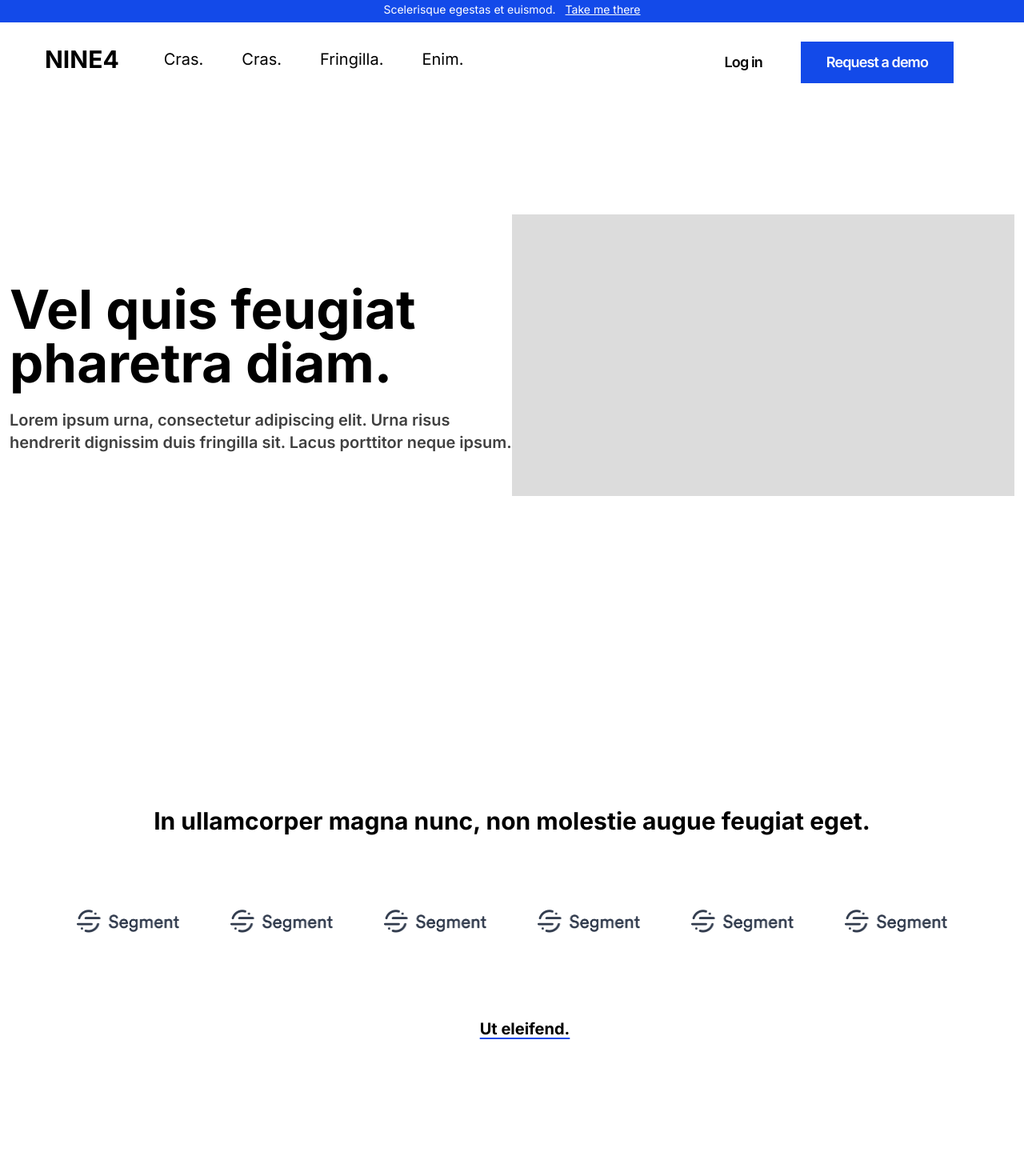
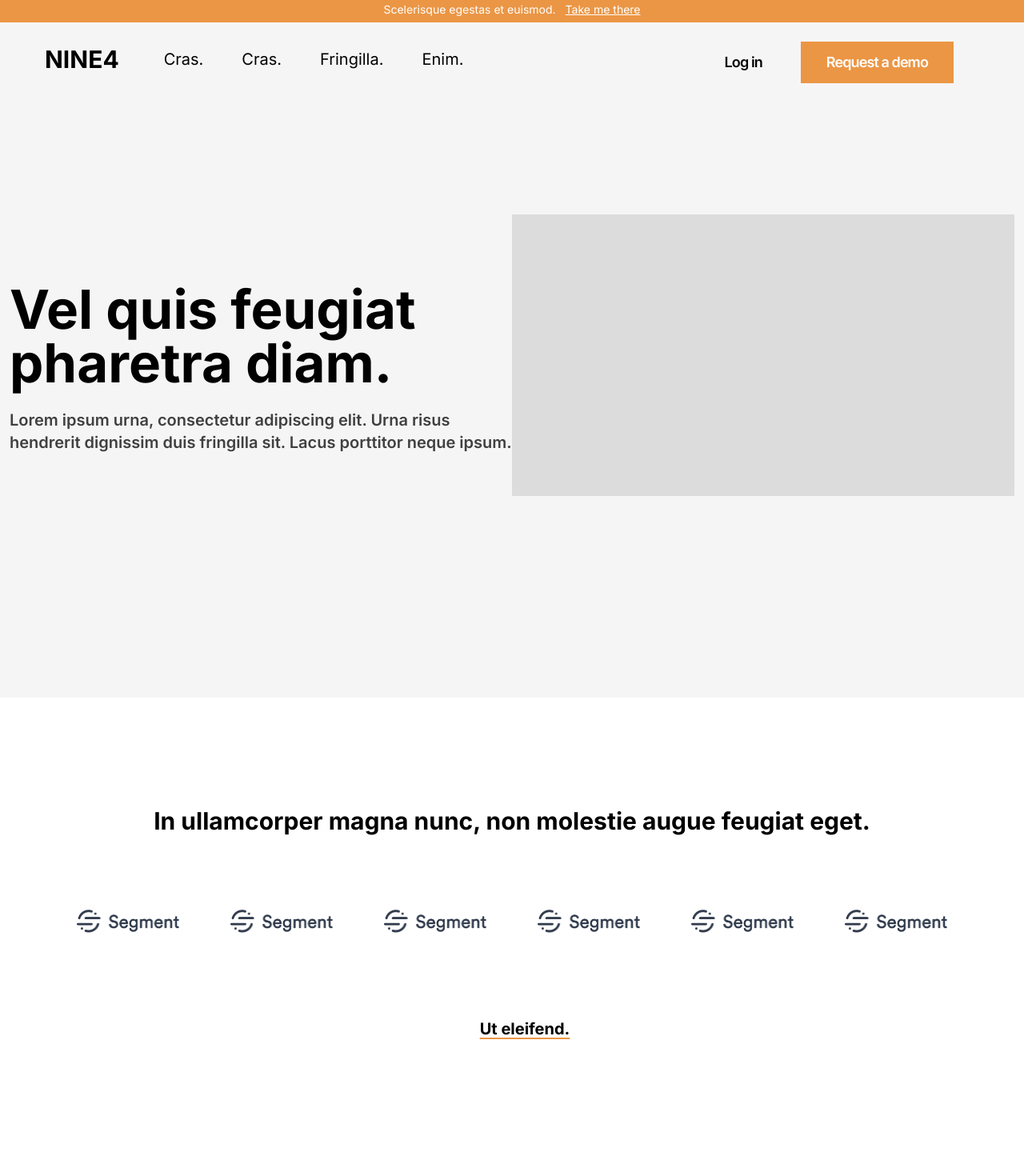
Before and after one commit to All-Khwarizmi/carrestyle, a Next.js app: page / in a window 1280 px wide. Shown: the top 1470 px of the page at 80% size. Built offline with nearby package versions, Linux system fonts and the light colour scheme.

Commit message:
📦 NEW: Change palette colors and update readme

```diff
--- a/app/globals.css
+++ b/app/globals.css
@@ -6,6 +6,10 @@
   --foreground-rgb: 0, 0, 0;
   --background-start-rgb: 214, 219, 220;
   --background-end-rgb: 255, 255, 255;
+  --primary-color: #EB9645;
+  --other-primary-color: #FBA834;
+  --purple: #333A73;
+  --gray: #9BB0C1;
 }
 
 @media (prefers-color-scheme: dark) {
@@ -16,7 +20,7 @@
   }
 }
 body {
-  background-color: #ffffff;
+  background-color: #F6F5F5;
   overflow-x: hidden;
   font-family: "Space Grotesk", sans-serif;
 }
@@ -31,15 +35,15 @@ body {
 }
 
 .bg-purple {
-  background-color: #1b263a;
+  background-color: var(--purple);
 }
 
 .bg-blue {
-  background-color: #134ae9;
+  background-color: var(--primary-color);
 }
 
 .bg-gray {
-  background-color: #f9fbfb;
+  background-color: #9BB0C1;
 }
 
 .Grotesk {
@@ -48,7 +52,7 @@ body {
 
 .underline-blue {
   text-decoration: underline;
-  text-decoration-color: #134ae9;
+  text-decoration-color: var(--primary-color);
   text-decoration-thickness: 2px;
   text-underline-position: under;
 }
@@ -62,7 +66,7 @@ body {
 
 .underline-gray {
   text-decoration: underline;
-  text-decoration-color: #adadad;
+  text-decoration-color: var(--gray);
   text-decoration-thickness: 2px;
   text-underline-position: under;
 }
```
Also changed, not shown: 1 other file (tests, documents, lock files or other folders).
